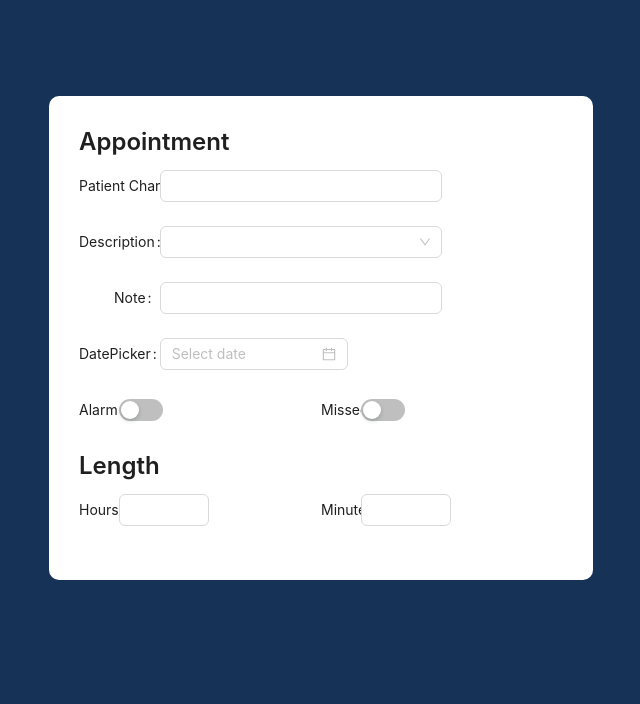
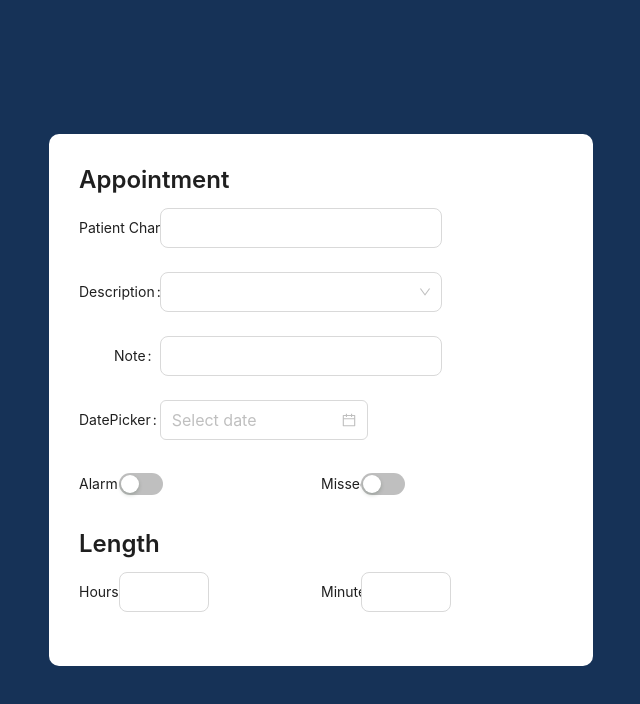
Before and after one commit to iTuga/form-demo, a Next.js app: page / in a window 1280 px wide. Shown: the top 704 px of the page, without its empty margins (319-959 px from the left). Built offline with nearby package versions, Linux system fonts and the light colour scheme.

Commit message:
added style provider

```diff
--- a/src/app/layout.tsx
+++ b/src/app/layout.tsx
@@ -1,6 +1,8 @@
-import './globals.css'
+import '../styles/globals.css'
 import type { Metadata } from 'next'
 import { Questrial } from 'next/font/google'
+import StyledComponentsRegistry from "@/styles/antd/StyleRegistry";
+import AntdStariProvider from "@/styles/antd/AntdStariProvider";
 
 const inter = Questrial({ subsets: ['latin'], weight: '400'})
 
@@ -18,7 +20,13 @@ export default function RootLayout({
 }) {
   return (
     <html lang="en">
-      <body className={inter.className}>{children}</body>
+      <body className={inter.className}>
+      <StyledComponentsRegistry>
+        <AntdStariProvider>
+          {children}
+        </AntdStariProvider>
+      </StyledComponentsRegistry>
+      </body>
     </html>
   )
 }
--- a/src/app/page.module.css
+++ b/src/app/page.module.css
@@ -1,7 +1,7 @@
 .main {
   display: flex;
   flex-direction: column;
-  justify-content: space-between;
+  justify-content: center;
   align-items: center;
   padding: 6rem;
   min-height: 100vh;
--- /dev/null
+++ b/src/styles/antd/AntdStariProvider.tsx
@@ -0,0 +1,57 @@
+'use client';
+import React from 'react';
+import { ConfigProvider } from 'antd';
+
+export default function AntdStariProvider({ children }: AntdStariProviderProps) {
+  return (
+    <ConfigProvider
+      componentSize={'large'}
+      theme={{
+        token: {
+          colorPrimary: '#12a5bc',
+          colorInfo: '#12a5bc',
+          wireframe: false,
+        },
+        components: {
+          Slider: {
+            colorPrimary: '#12A5BC',
+            colorPrimaryBorder: '#12A5BC',
+            colorPrimaryBorderHover: '#12A5BC',
+          },
+          Layout: {
+            colorBgHeader: '#ffffff',
+            controlHeight: 24,
+          },
+          Menu: {
+            itemBorderRadius: 0,
+            itemMarginInline: 0,
+            colorText: 'gray',
+          },
+          Pagination: {
+            borderRadius: 2,
+          },
+          DatePicker: {
+            controlOutline: 'rgba(0, 228, 228, 0.11)',
+            colorLink: '#12A5BC',
+            colorTextDisabled: 'black',
+          },
+          Tag: {
+            colorBorder: '#12A5BC',
+          },
+          Select: {
+            colorTextDisabled: 'black',
+          },
+          Input: {
+            colorTextDisabled: 'black',
+          },
+        },
+      }}
+    >
+      {children}
+    </ConfigProvider>
+  );
+}
+
+interface AntdStariProviderProps {
+  children: React.ReactNode;
+}
--- /dev/null
+++ b/src/styles/antd/StyleRegistry.tsx
@@ -0,0 +1,14 @@
+'use client';
+import React from 'react';
+import { StyleProvider, createCache, extractStyle } from '@ant-design/cssinjs';
+import { useServerInsertedHTML } from 'next/navigation';
+
+const cache = createCache();
+const StyledComponentsRegistry = ({ children }: { children: React.ReactNode }) => {
+  useServerInsertedHTML(() => (
+    <style id="antd" dangerouslySetInnerHTML={{ __html: extractStyle(cache, true) }} />
+  ));
+  return <StyleProvider cache={cache}>{children}</StyleProvider>;
+};
+
+export default StyledComponentsRegistry;
```
Also changed, not shown: src/styles/globals.css (renamed from src/app/globals.css).
